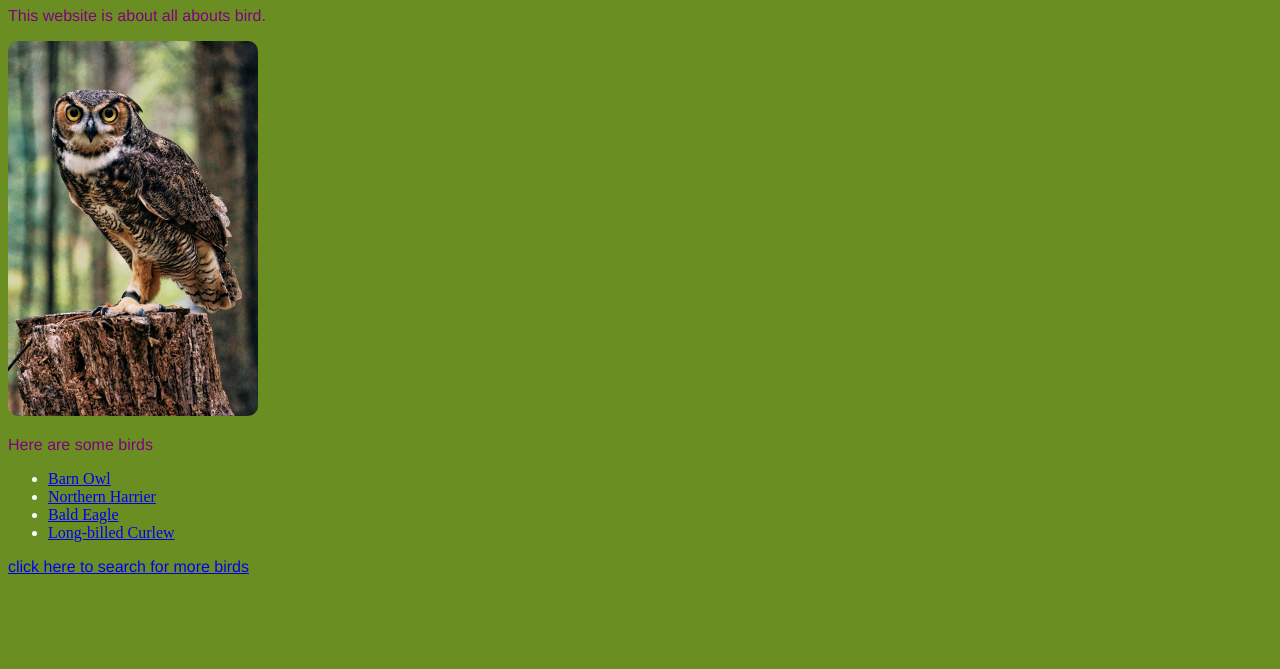
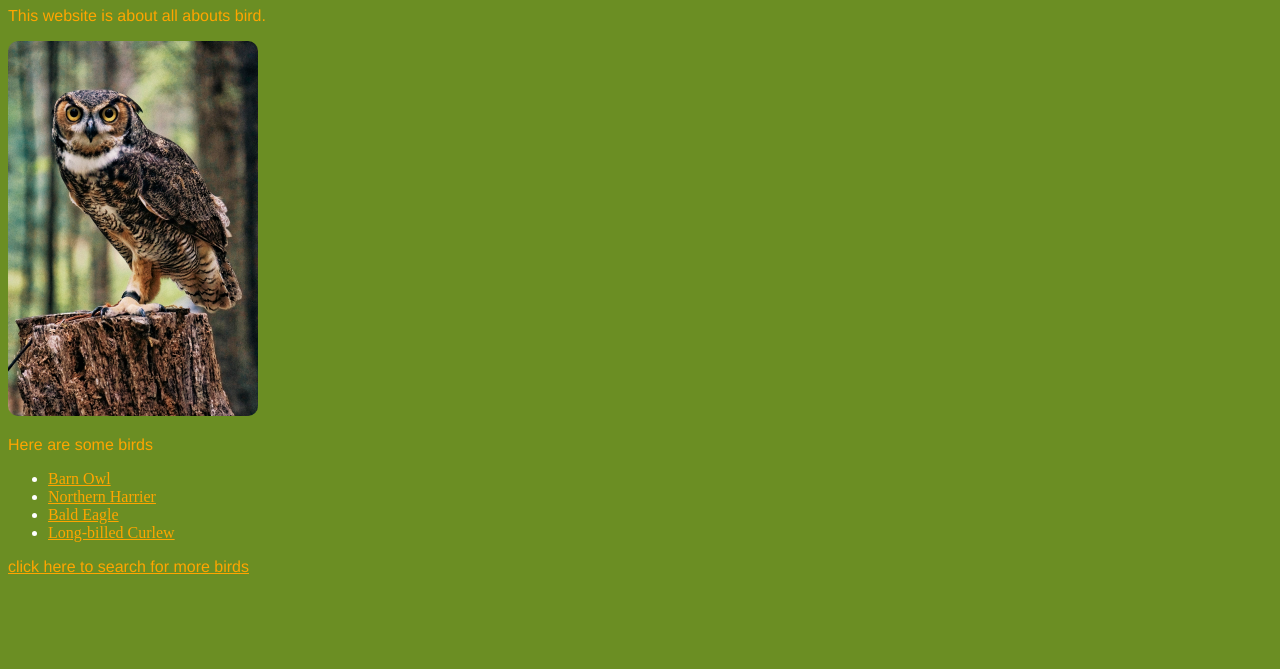
Before and after one commit to birdinformation/birdinformation, a plain HTML site: page index.html in a window 1280 px wide. Shown: the part 131-800 px from the top of the page. Drawn offline with Linux system fonts and the light colour scheme.

Commit message:
Update styles.css

```diff
--- a/styles.css
+++ b/styles.css
@@ -1,7 +1,7 @@
 body {
     background-color: OliveDrab;
     font-family: "helvetica", sans-serif;
-    color: purple;
+    color: orange;
 }
 
 h1 {
@@ -36,3 +36,6 @@ li {
 img {
     border-radius: 10px;
 }
+a {
+    color: orange;
+}
```
